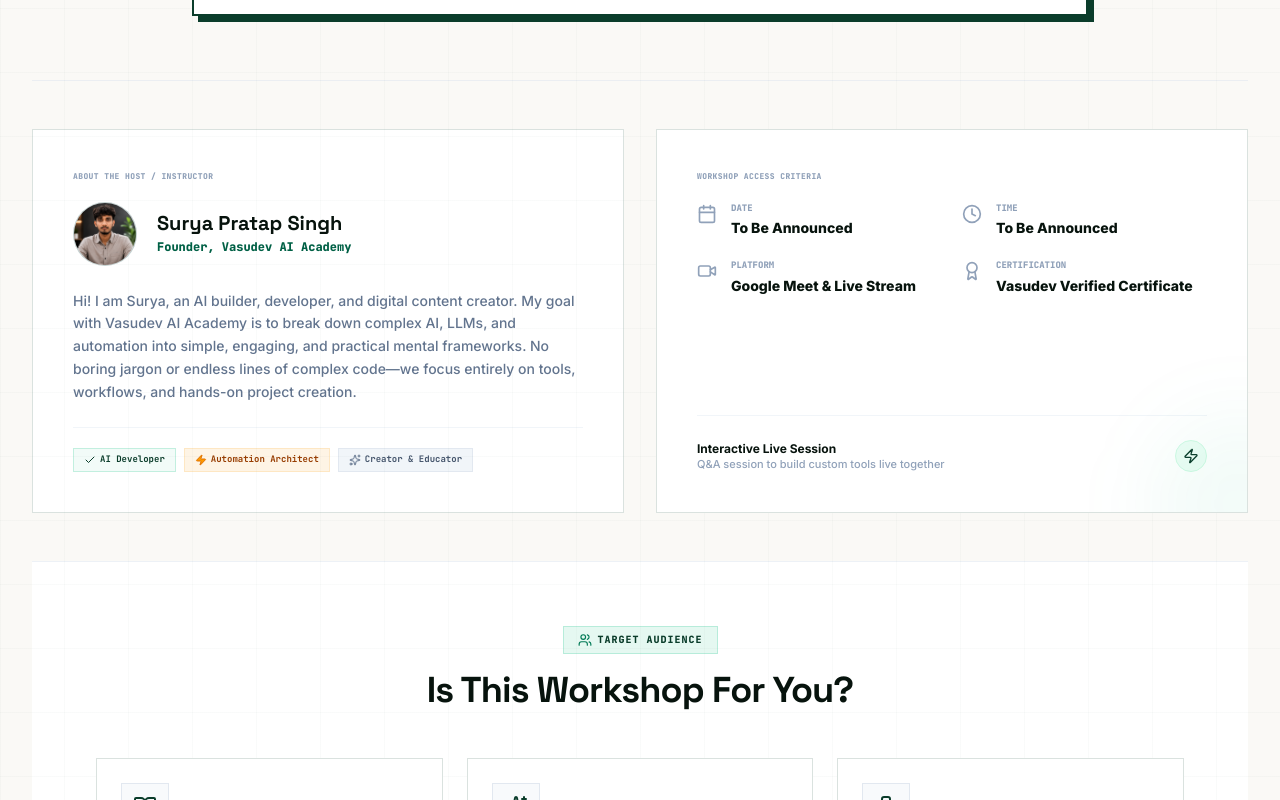
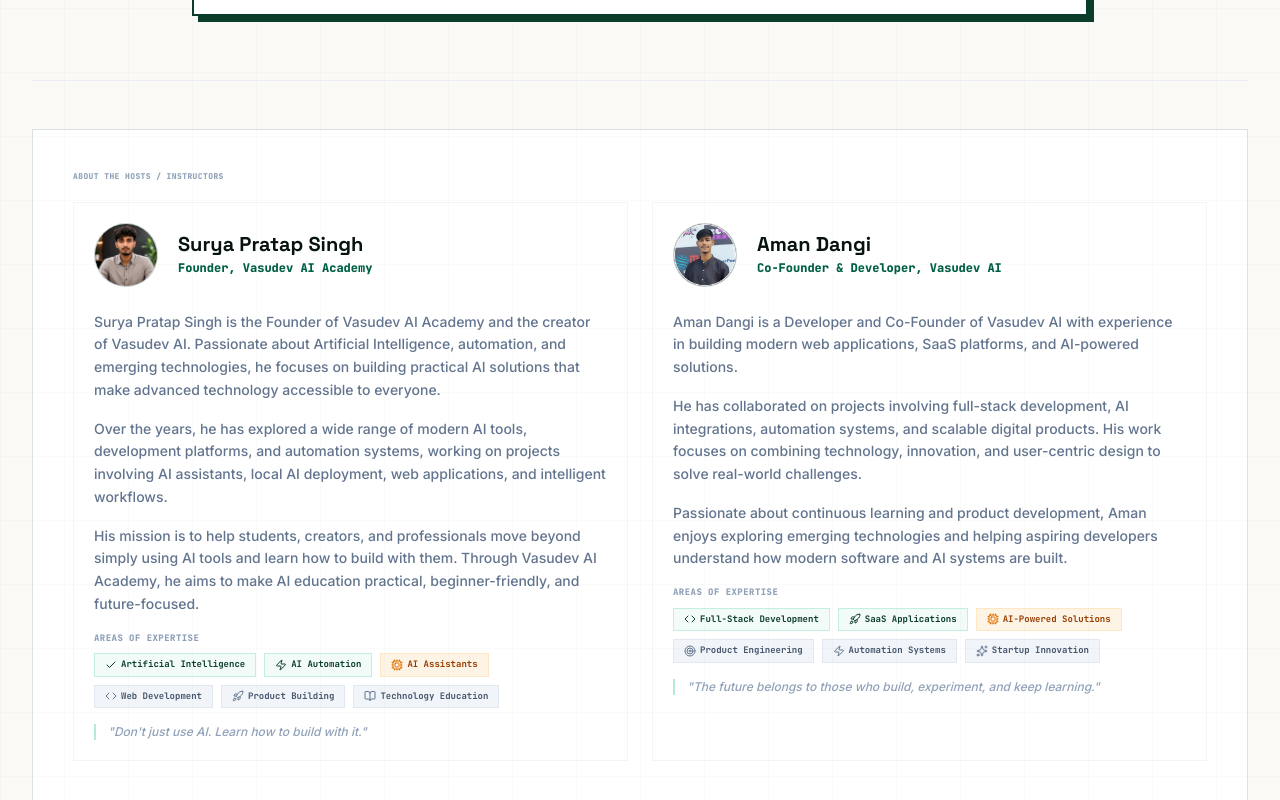
Before and after one commit to sg-surya/ai-academy, a Next.js app: page / in a window 1280 px wide. Shown: the part 3640-4440 px from the top of the page. Built offline with nearby package versions, Linux system fonts and the light colour scheme; no server answers.

Commit message:
Host update and detisl updated

```diff
--- a/app/page.tsx
+++ b/app/page.tsx
@@ -906,24 +906,27 @@
 
         {/* SECTION 2: BIO & WORKSHOP STATS AS NESTED SHARP-BORDER BENTO CARDS */}
         <section className="py-12 border-t border-slate-200/60">
-          <div className="grid grid-cols-1 lg:grid-cols-2 gap-8 items-stretch">
-
-            {/* Left Card: Speaker Biography Card */}
+
+            {/* Full-width Hosts Card */}
             <motion.div
               id="speaker"
-              initial={{ opacity: 0, x: -30 }}
-              whileInView={{ opacity: 1, x: 0 }}
+              initial={{ opacity: 0, y: 30 }}
+              whileInView={{ opacity: 1, y: 0 }}
               viewport={{ once: true, margin: "-100px" }}
               transition={{ duration: 0.6, ease: "easeOut" }}
               className="bg-white border border-[#0b3d2b]/15 p-6 sm:p-10 flex flex-col justify-between"
             >
               <div>
                 <span className="block text-[8px] font-mono tracking-wider font-extrabold text-slate-400 uppercase mb-5">
-                  ABOUT THE HOST / INSTRUCTOR
-                </span>
-
+                  ABOUT THE HOSTS / INSTRUCTORS
+                </span>
+
+                <div className="grid grid-cols-1 lg:grid-cols-2 gap-6">
+
+                {/* Surya Pratap Singh */}
+                <div className="border border-slate-100 p-5">
                   <div className="flex items-center space-x-5 mb-6">
-                  <div className="w-16 h-16 rounded-full overflow-hidden bg-slate-100 border border-[#0b3d2b]/20 flex items-center justify-center relative">
+                    <div className="w-16 h-16 rounded-full overflow-hidden bg-slate-100 border border-[#0b3d2b]/20 flex items-center justify-center relative shrink-0">
                       <Image
                         src="/Speaker.png"
                         alt="Surya Pratap Singh"
@@ -943,33 +946,122 @@
                     </div>
                   </div>
 
-                <p className="text-slate-500 text-xs sm:text-sm leading-relaxed mb-6 font-medium">
-                  Hi! I am Surya, an AI builder, developer, and digital content creator. My goal with Vasudev AI Academy is to break down complex AI, LLMs, and automation into simple, engaging, and practical mental frameworks. No boring jargon or endless lines of complex code—we focus entirely on tools, workflows, and hands-on project creation.
-                </p>
-              </div>
-
-              {/* Badges row */}
-              <div className="flex flex-wrap gap-2 pt-5 border-t border-slate-100 items-center">
+                  <p className="text-slate-500 text-xs sm:text-sm leading-relaxed mb-4 font-medium">
+                    Surya Pratap Singh is the Founder of Vasudev AI Academy and the creator of Vasudev AI. Passionate about Artificial Intelligence, automation, and emerging technologies, he focuses on building practical AI solutions that make advanced technology accessible to everyone.
+                  </p>
+                  <p className="text-slate-500 text-xs sm:text-sm leading-relaxed mb-4 font-medium">
+                    Over the years, he has explored a wide range of modern AI tools, development platforms, and automation systems, working on projects involving AI assistants, local AI deployment, web applications, and intelligent workflows.
+                  </p>
+                  <p className="text-slate-500 text-xs sm:text-sm leading-relaxed mb-4 font-medium">
+                    His mission is to help students, creators, and professionals move beyond simply using AI tools and learn how to build with them. Through Vasudev AI Academy, he aims to make AI education practical, beginner-friendly, and future-focused.
+                  </p>
+
+                  <div className="mb-4">
+                    <span className="block text-[9px] font-mono font-extrabold text-slate-400 uppercase tracking-wider mb-2">
+                      Areas of Expertise
+                    </span>
+                    <div className="flex flex-wrap gap-2">
                       <span className="inline-flex items-center bg-emerald-500/5 border border-emerald-500/20 text-[#0b3d2b] font-mono text-[9px] font-bold py-1 px-2.5">
-                  <Check className="w-3 h-3 mr-1 text-[#0b3d2b]" /> AI Developer
+                        <Check className="w-3 h-3 mr-1 text-[#0b3d2b]" /> Artificial Intelligence
+                      </span>
+                      <span className="inline-flex items-center bg-emerald-500/5 border border-emerald-500/20 text-[#0b3d2b] font-mono text-[9px] font-bold py-1 px-2.5">
+                        <Zap className="w-3 h-3 mr-1 text-[#0b3d2b]" /> AI Automation
                       </span>
                       <span className="inline-flex items-center bg-amber-500/10 border border-amber-500/15 text-amber-800 font-mono text-[9px] font-bold py-1 px-2.5">
-                  <Zap className="w-3 h-3 text-amber-600 fill-amber-500 mr-1" /> Automation Architect
+                        <Cpu className="w-3 h-3 text-amber-600 mr-1" /> AI Assistants
                       </span>
                       <span className="inline-flex items-center bg-slate-100 border border-slate-200 text-slate-600 font-mono text-[9px] font-bold py-1 px-2.5">
-                  <Sparkles className="w-3 h-3 text-slate-500 mr-1" /> Creator & Educator
-                </span>
+                        <Code className="w-3 h-3 text-slate-500 mr-1" /> Web Development
+                      </span>
+                      <span className="inline-flex items-center bg-slate-100 border border-slate-200 text-slate-600 font-mono text-[9px] font-bold py-1 px-2.5">
+                        <Rocket className="w-3 h-3 text-slate-500 mr-1" /> Product Building
+                      </span>
+                      <span className="inline-flex items-center bg-slate-100 border border-slate-200 text-slate-600 font-mono text-[9px] font-bold py-1 px-2.5">
+                        <BookOpen className="w-3 h-3 text-slate-500 mr-1" /> Technology Education
+                      </span>
+                    </div>
+                  </div>
+
+                  <p className="text-slate-400 text-xs italic font-medium border-l-2 border-emerald-500/30 pl-3">
+                    &quot;Don&apos;t just use AI. Learn how to build with it.&quot;
+                  </p>
+                </div>
+
+                {/* Aman Dangi */}
+                <div className="border border-slate-100 p-5">
+                  <div className="flex items-center space-x-5 mb-6">
+                    <div className="w-16 h-16 rounded-full overflow-hidden bg-slate-100 border border-[#0b3d2b]/20 flex items-center justify-center relative">
+                      <Image
+                        src="/Aman.png"
+                        alt="Aman Dangi"
+                        fill
+                        sizes="64px"
+                        className="object-cover"
+                        referrerPolicy="no-referrer"
+                      />
+                    </div>
+                    <div>
+                      <h4 className="font-display text-lg sm:text-xl font-black text-[#07130d] leading-none">
+                        Aman Dangi
+                      </h4>
+                      <span className="text-xs text-emerald-800 font-mono font-extrabold mt-1.5 block">
+                        Co-Founder &amp; Developer, Vasudev AI
+                      </span>
+                    </div>
+                  </div>
+
+                  <p className="text-slate-500 text-xs sm:text-sm leading-relaxed mb-4 font-medium">
+                    Aman Dangi is a Developer and Co-Founder of Vasudev AI with experience in building modern web applications, SaaS platforms, and AI-powered solutions.
+                  </p>
+                  <p className="text-slate-500 text-xs sm:text-sm leading-relaxed mb-4 font-medium">
+                    He has collaborated on projects involving full-stack development, AI integrations, automation systems, and scalable digital products. His work focuses on combining technology, innovation, and user-centric design to solve real-world challenges.
+                  </p>
+                  <p className="text-slate-500 text-xs sm:text-sm leading-relaxed mb-4 font-medium">
+                    Passionate about continuous learning and product development, Aman enjoys exploring emerging technologies and helping aspiring developers understand how modern software and AI systems are built.
+                  </p>
+
+                  <div className="mb-4">
+                    <span className="block text-[9px] font-mono font-extrabold text-slate-400 uppercase tracking-wider mb-2">
+                      Areas of Expertise
+                    </span>
+                    <div className="flex flex-wrap gap-2">
+                      <span className="inline-flex items-center bg-emerald-500/5 border border-emerald-500/20 text-[#0b3d2b] font-mono text-[9px] font-bold py-1 px-2.5">
+                        <Code className="w-3 h-3 mr-1 text-[#0b3d2b]" /> Full-Stack Development
+                      </span>
+                      <span className="inline-flex items-center bg-emerald-500/5 border border-emerald-500/20 text-[#0b3d2b] font-mono text-[9px] font-bold py-1 px-2.5">
+                        <Rocket className="w-3 h-3 mr-1 text-[#0b3d2b]" /> SaaS Applications
+                      </span>
+                      <span className="inline-flex items-center bg-amber-500/10 border border-amber-500/15 text-amber-800 font-mono text-[9px] font-bold py-1 px-2.5">
+                        <Cpu className="w-3 h-3 text-amber-600 mr-1" /> AI-Powered Solutions
+                      </span>
+                      <span className="inline-flex items-center bg-slate-100 border border-slate-200 text-slate-600 font-mono text-[9px] font-bold py-1 px-2.5">
+                        <Target className="w-3 h-3 text-slate-500 mr-1" /> Product Engineering
+                      </span>
+                      <span className="inline-flex items-center bg-slate-100 border border-slate-200 text-slate-600 font-mono text-[9px] font-bold py-1 px-2.5">
+                        <Zap className="w-3 h-3 text-slate-500 mr-1" /> Automation Systems
+                      </span>
+                      <span className="inline-flex items-center bg-slate-100 border border-slate-200 text-slate-600 font-mono text-[9px] font-bold py-1 px-2.5">
+                        <Sparkles className="w-3 h-3 text-slate-500 mr-1" /> Startup Innovation
+                      </span>
+                    </div>
+                  </div>
+
+                  <p className="text-slate-400 text-xs italic font-medium border-l-2 border-emerald-500/30 pl-3">
+                    &quot;The future belongs to those who build, experiment, and keep learning.&quot;
+                  </p>
+                </div>
+              </div>
             </div>
             </motion.div>
 
-            {/* Right Card: Dynamic Schedule & Platform Details Bento */}
+            {/* Bento Card: Workshop Access Criteria */}
             <motion.div
               id="workshop-details"
-              initial={{ opacity: 0, x: 30 }}
-              whileInView={{ opacity: 1, x: 0 }}
+              initial={{ opacity: 0, y: 30 }}
+              whileInView={{ opacity: 1, y: 0 }}
               viewport={{ once: true, margin: "-100px" }}
-              transition={{ duration: 0.6, ease: "easeOut" }}
-              className="bg-white border border-[#0b3d2b]/15 p-6 sm:p-10 flex flex-col justify-between relative overflow-hidden"
+              transition={{ duration: 0.6, ease: "easeOut", delay: 0.15 }}
+              className="bg-white border border-[#0b3d2b]/15 p-6 sm:p-10 flex flex-col justify-between relative overflow-hidden mt-8"
             >
               {/* Backglow decor */}
               <div className="absolute -right-20 -bottom-20 w-44 h-44 bg-emerald-500/5 rounded-full blur-2xl pointer-events-none" />
@@ -984,7 +1076,7 @@
                     <Calendar className="w-5 h-5 text-slate-400 mt-0.5 shrink-0" />
                     <div>
                       <span className="block text-[9px] text-slate-400 font-mono uppercase font-black">Date</span>
-                      <span className="text-sm font-extrabold text-[#07130d]">{getUpcomingDateString()}</span>
+                      <span className="text-sm font-extrabold text-[#07130d]">31 May 2026</span>
                     </div>
                   </div>
 
@@ -992,7 +1084,7 @@
                     <Clock className="w-5 h-5 text-slate-400 mt-0.5 shrink-0" />
                     <div>
                       <span className="block text-[9px] text-slate-400 font-mono uppercase font-black">Time</span>
-                      <span className="text-sm font-extrabold text-[#07130d]">To Be Announced</span>
+                      <span className="text-sm font-extrabold text-[#07130d]">10:00 AM</span>
                     </div>
                   </div>
 
@@ -1027,7 +1119,6 @@
 
             </motion.div>
 
-          </div>
         </section>
 
         <AudienceSection />
```
Also changed, not shown: public/Aman.png (added), 1 other file (tests, documents, lock files or other folders). Lines whose indentation alone changed are shown as unchanged.
